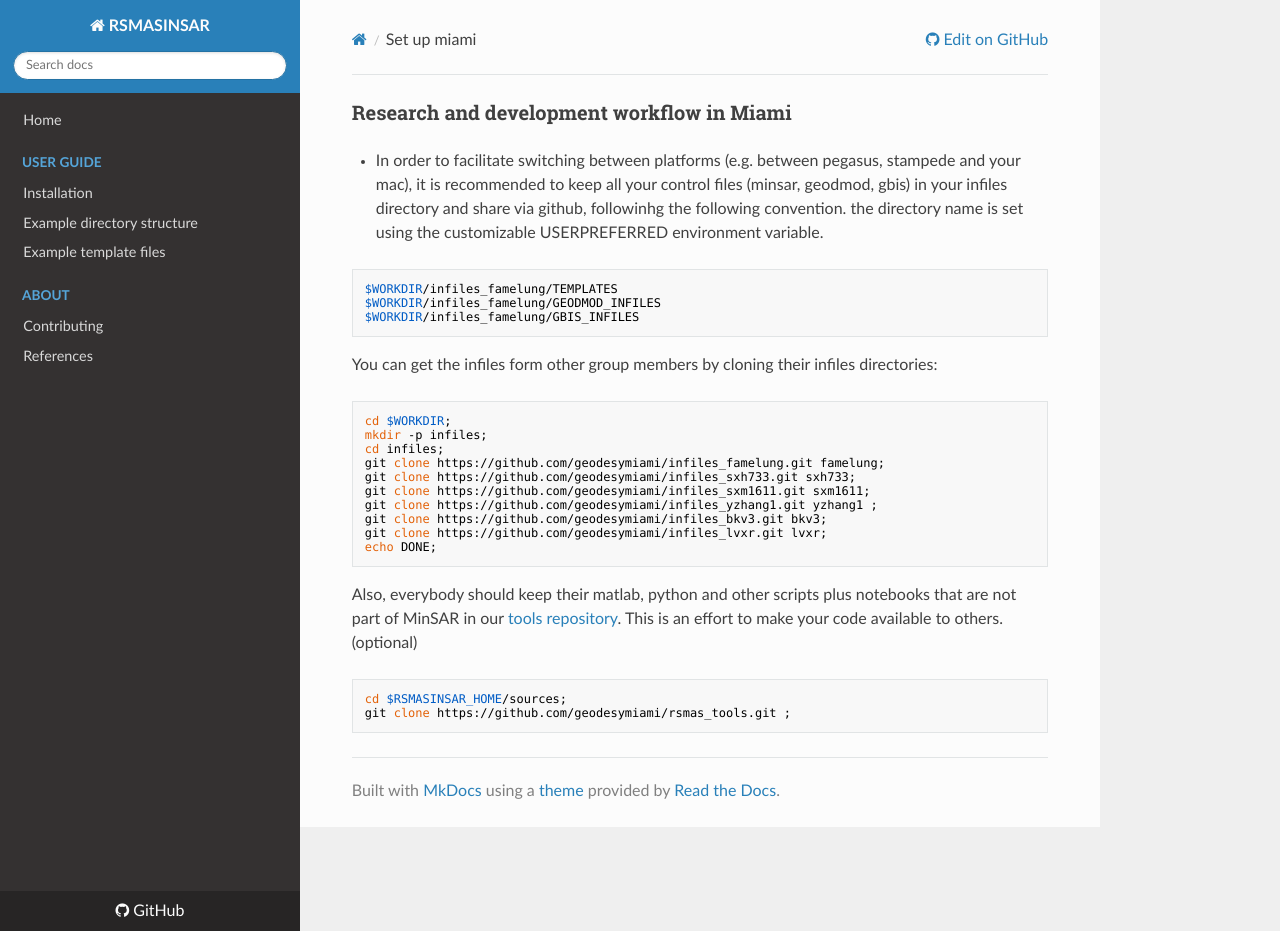
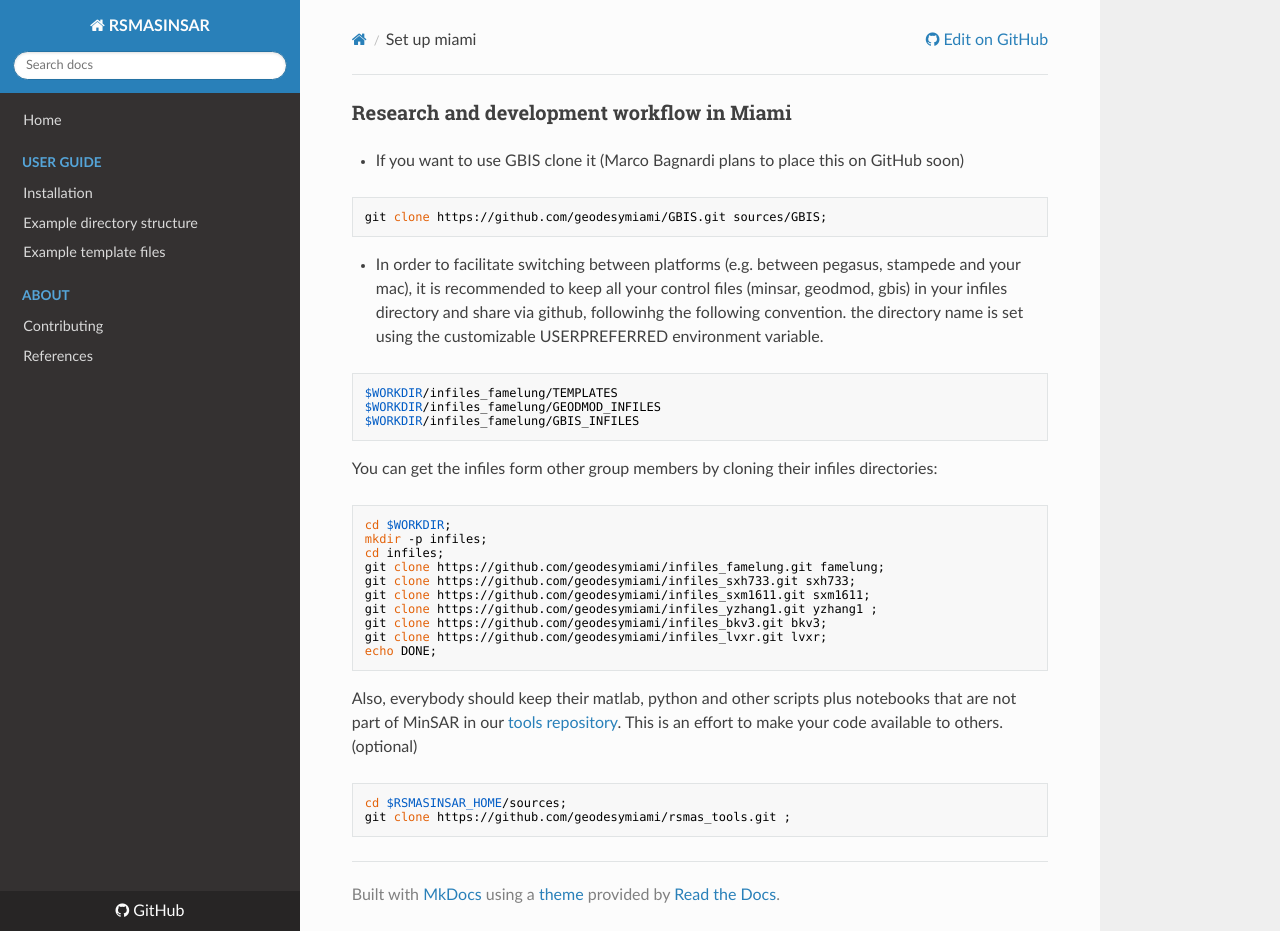
Before and after one commit to geodesymiami/rsmas_insar, an MkDocs documentation site: the page built from docs/set_up_miami.md, in a window 1280 px wide and 931 px high. Built offline with MkDocs 1.6.1, drawn with Linux system fonts in a browser that asks for light colours; nearby versions of some CDN libraries.

Commit message:
Update set_up_miami.md

````diff
--- a/docs/set_up_miami.md
+++ b/docs/set_up_miami.md
@@ -1,4 +1,9 @@
 ## Research and development workflow in Miami
+* If you want to use GBIS clone it (Marco Bagnardi plans to place this on GitHub soon)
+```
+git clone https://github.com/geodesymiami/GBIS.git sources/GBIS;
+```
+
 * In order to facilitate  switching between  platforms (e.g. between pegasus, stampede and your mac), it is recommended to keep all your control files (minsar, geodmod, gbis) in your infiles directory and share via github, followinhg the following convention. the directory name is set using the customizable USERPREFERRED environment variable.
 ```
 $WORKDIR/infiles_famelung/TEMPLATES
````
